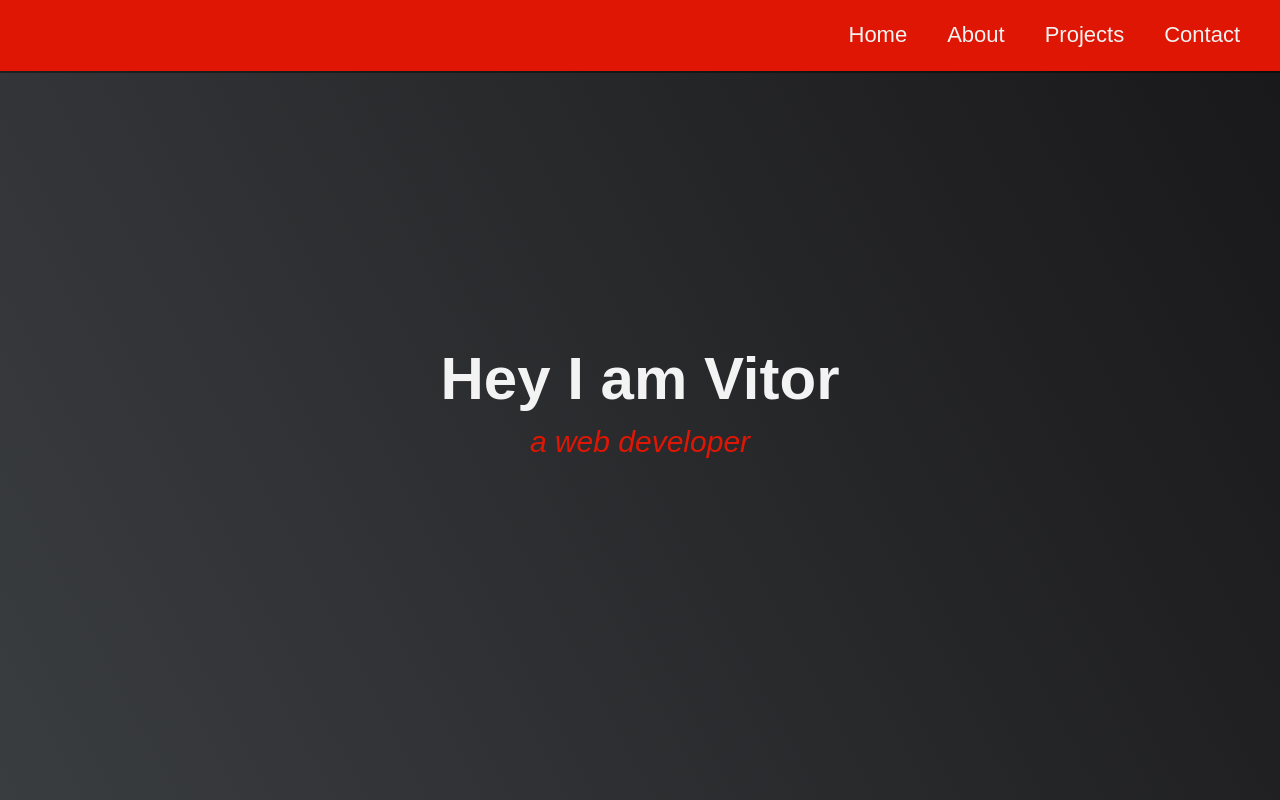
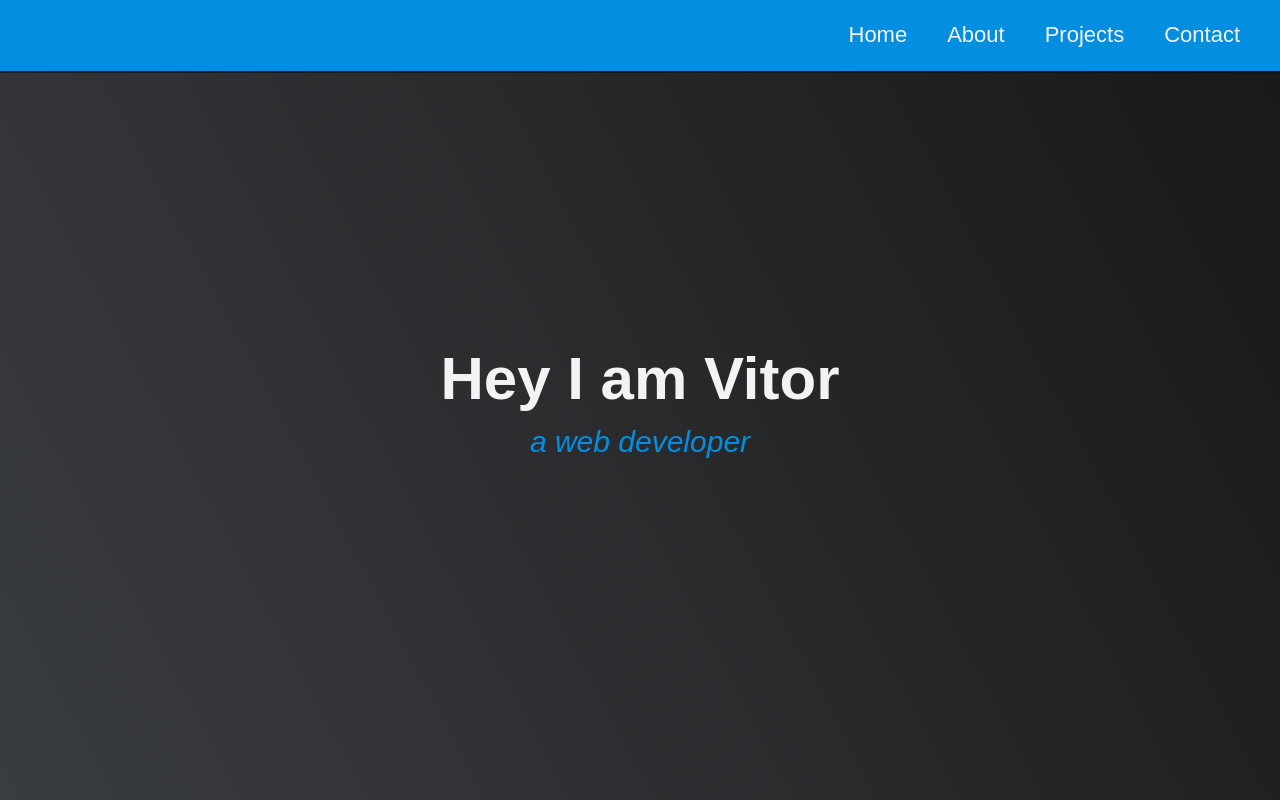
Before and after one commit to vitor-nicolau/Portfolio, a plain HTML site: page index.html in a window 1280 px wide. Shown: the top 800 px of the page. Drawn offline with Linux system fonts and the light colour scheme.

Commit message:
Color change to default

```diff
--- a/css/style.css
+++ b/css/style.css
@@ -1,7 +1,7 @@
 /* Custom variables */
 :root {
     --main-white: #f3f3f3;
-    --main-blue: #df1604;
+    --main-blue: #048edf;
     --sec-blue: #015e94;
     --main-grey: #232527;
 }
```
